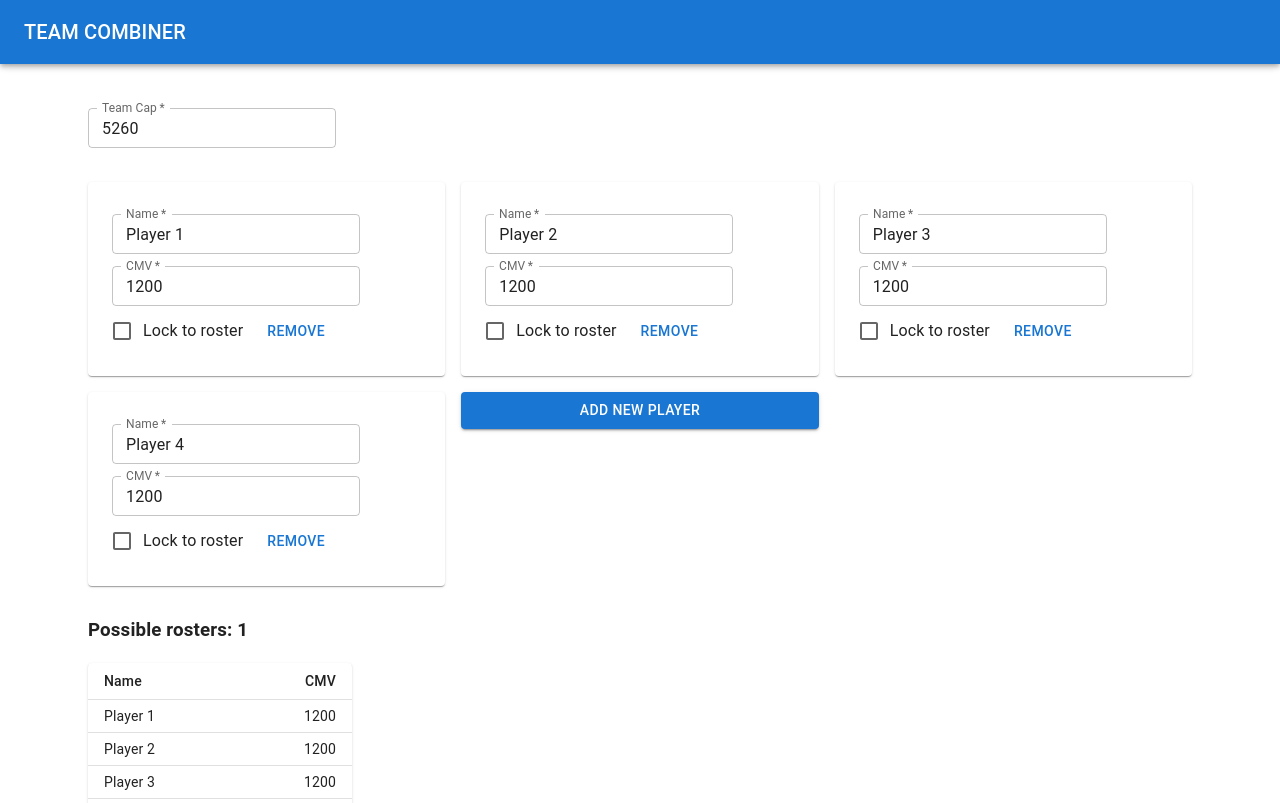
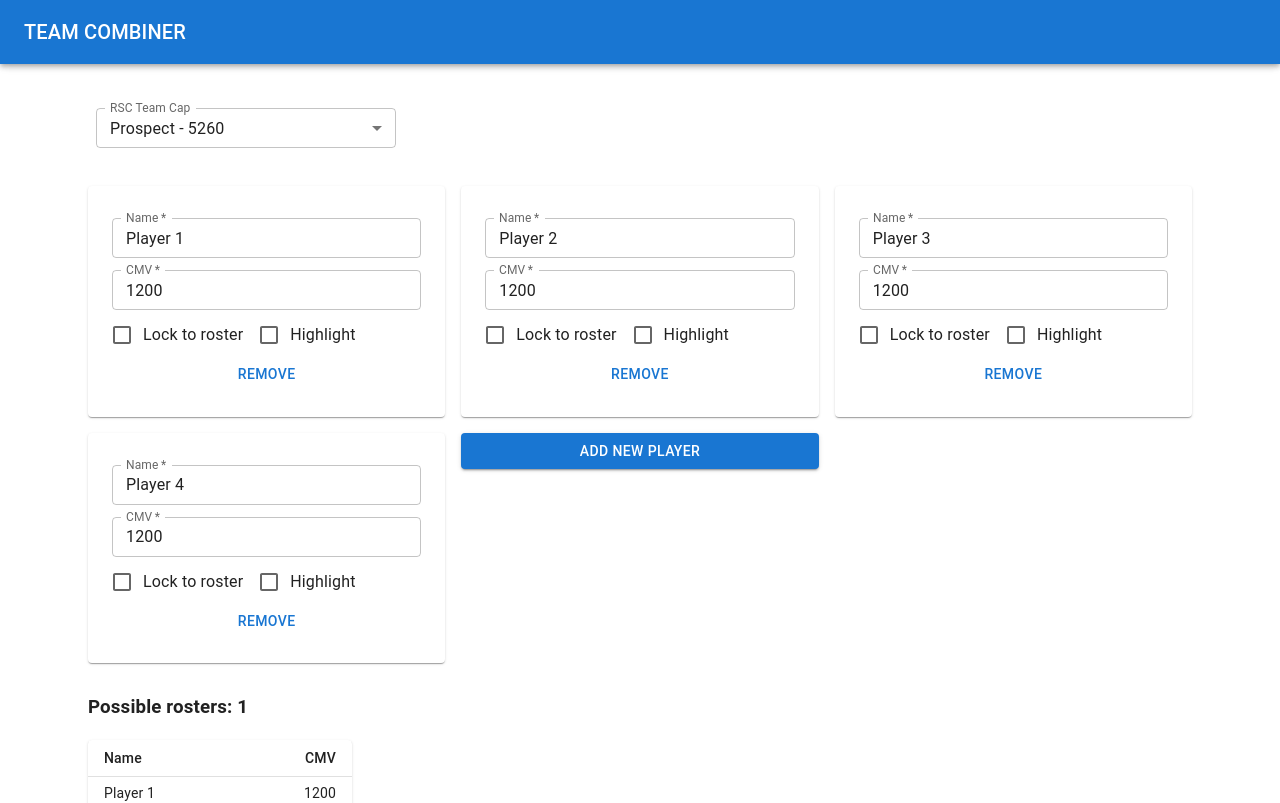
Before and after one commit to Tawga/team-combiner, a React (Create React App) app: page / in a window 1280 px wide. Shown: the top 803 px of the page. Built offline with nearby package versions, Linux system fonts and the light colour scheme.

Commit message:
Added dropdown to pick team caps.

```diff
--- a/src/InitialPlayers.js
+++ b/src/InitialPlayers.js
@@ -2,22 +2,26 @@ const initialPlayers = [
 	{
 		name: "Player 1",
 		cmv: 1200,
-        lock: false
+        lock: false,
+		highlight: false
 	},
 	{
 		name: "Player 2",
 		cmv: 1200,
-        lock: false
+        lock: false,
+		highlight: false
 	},
 	{
 		name: "Player 3",
 		cmv: 1200,
-        lock: false
+        lock: false,
+		highlight: false
 	},
 	{
 		name: "Player 4",
 		cmv: 1200,
-        lock: false
+        lock: false,
+		highlight: false
 	},
 ];
 
--- a/src/components/Combinations.js
+++ b/src/components/Combinations.js
@@ -10,6 +10,35 @@ const Combinations = () => {
 	const [teamCap, setTeamCap] = useState(5260);
 	const [players, setPlayers] = useState(initialPlayers);
 	const [possibleRosters, setPossibleRosters] = useState([]);
+
+	const combinations = (a, c) => {
+		let index = [];
+		let n = a.length;
+
+		for (let j = 0; j < c; j++) index[j] = j;
+		index[c] = n;
+
+		let ok = true;
+		let result = [];
+
+		while (ok) {
+			let comb = [];
+			for (let j = 0; j < c; j++) comb[j] = a[index[j]];
+			result.push(comb);
+
+			ok = false;
+
+			for (let j = c; j > 0; j--) {
+				if (index[j - 1] < index[j] - 1) {
+					index[j - 1]++;
+					for (let k = j; k < c; k++) index[k] = index[k - 1] + 1;
+					ok = true;
+					break;
+				}
+			}
+		}
+		return result;
+	};
 
 	const calculateTeams = useCallback(() => {
 		if (players.length < rosterSize) {
@@ -59,40 +88,11 @@ const Combinations = () => {
 		calculateTeams();
 	}, [players, calculateTeams]);
 
-	const combinations = (a, c) => {
-		let index = [];
-		let n = a.length;
-
-		for (let j = 0; j < c; j++) index[j] = j;
-		index[c] = n;
-
-		let ok = true;
-		let result = [];
-
-		while (ok) {
-			let comb = [];
-			for (let j = 0; j < c; j++) comb[j] = a[index[j]];
-			result.push(comb);
-
-			ok = false;
-
-			for (let j = c; j > 0; j--) {
-				if (index[j - 1] < index[j] - 1) {
-					index[j - 1]++;
-					for (let k = j; k < c; k++) index[k] = index[k - 1] + 1;
-					ok = true;
-					break;
-				}
-			}
-		}
-		return result;
-	};
-
 	return (
 		<React.Fragment>
 			<TeamCap teamCap={teamCap} setTeamCap={setTeamCap} />
 			<PlayerForm setPlayers={setPlayers} players={players} />
-			<Rosters legalTeams={possibleRosters} teamCap={teamCap} />
+			<Rosters possibleRosters={possibleRosters} teamCap={teamCap} />
 		</React.Fragment>
 	);
 };
--- a/src/components/PlayerForm.js
+++ b/src/components/PlayerForm.js
@@ -12,10 +12,13 @@ import {
 import Grid from "@mui/material/Unstable_Grid2";
 
 const PlayerForm = (props) => {
-	const { players, setPlayers} = props;
+	const { players, setPlayers } = props;
 
-    const addFormFields = () => {
-		setPlayers([...players, { name: "", cmv: 1200, lock: false }]);
+	const addFormFields = () => {
+		setPlayers([
+			...players,
+			{ name: "", cmv: 1200, lock: false, highlight: false },
+		]);
 	};
 
 	const removeFormFields = (i) => {
@@ -24,7 +27,7 @@ const PlayerForm = (props) => {
 		setPlayers(newFormValues);
 	};
 
-    const handleChange = (i, event) => {
+	const handleChange = (i, event) => {
 		let newFormValues = [...players];
 		if (event.target.name === "cmv") {
 			newFormValues[i][event.target.name] = Number(event.target.value);
@@ -34,11 +37,11 @@ const PlayerForm = (props) => {
 		setPlayers(newFormValues);
 	};
 
-    const lockHandler = (i, event) => {
-        let newFormValues = [...players];
-        newFormValues[i][event.target.name] = !newFormValues[i][event.target.name];
-        setPlayers(newFormValues);
-    }
+	const toggleHandler = (i, event) => {
+		let newFormValues = [...players];
+		newFormValues[i][event.target.name] = !newFormValues[i][event.target.name];
+		setPlayers(newFormValues);
+	};
 
 	return (
 		<Container maxWidth="lg" className={classes.container}>
@@ -59,6 +62,7 @@ const PlayerForm = (props) => {
 										size="small"
 										margin="dense"
 										required
+										fullWidth
 										value={player.name || ""}
 										onChange={(e) => handleChange(index, e)}
 									/>
@@ -69,6 +73,7 @@ const PlayerForm = (props) => {
 										size="small"
 										margin="dense"
 										required
+										fullWidth
 										value={player.cmv || ""}
 										onChange={(e) => handleChange(index, e)}
 									/>
@@ -76,12 +81,21 @@ const PlayerForm = (props) => {
 									<FormControlLabel
 										control={<Checkbox name="lock" checked={player.lock} />}
 										label="Lock to roster"
-                                        onClick={(e) => lockHandler(index, e)}
+										onClick={(e) => toggleHandler(index, e)}
+									/>
+
+									<FormControlLabel
+										control={
+											<Checkbox name="highlight" checked={player.highlight} />
+										}
+										label="Highlight"
+										onClick={(e) => toggleHandler(index, e)}
 									/>
 
 									<Button
 										type="button"
 										className="button remove"
+										fullWidth
 										onClick={() => removeFormFields(index)}
 									>
 										Remove
--- a/src/components/Rosters.js
+++ b/src/components/Rosters.js
@@ -5,13 +5,13 @@ import TeamCard from "./TeamCard";
 
 const Rosters = (props) => {
 
-    const {legalTeams, teamCap} = props;
+    const {possibleRosters, teamCap} = props;
 
 	return (
 		<Container maxWidth="lg">
-			<h3>Possible rosters: {legalTeams.length}</h3>
+			<h3>Possible rosters: {possibleRosters.length}</h3>
 			<Grid container spacing={2}>
-				{legalTeams.map((team, index) => {
+				{possibleRosters.map((team, index) => {
 					return (
 						<Grid key={index} xs={6} sm={4} md={3}>
 							<Card>
--- a/src/components/TeamCap.js
+++ b/src/components/TeamCap.js
@@ -1,31 +1,80 @@
-import React from 'react'
+import React, { useState } from "react";
 import classes from "./Combinations.module.css";
-import { Container, TextField } from '@mui/material'
+import {
+	Container,
+	TextField,
+	Select,
+	OutlinedInput,
+	MenuItem,
+	FormControl,
+	InputLabel,
+} from "@mui/material";
 
 const TeamCap = (props) => {
+	const tierCaps = [
+		{ name: "Premier", cap: 8800 },
+		{ name: "Master", cap: 7420 },
+		{ name: "Elite", cap: 6755 },
+		{ name: "Rival", cap: 6335 },
+		{ name: "Challenger", cap: 5975 },
+		{ name: "Prospect", cap: 5260 },
+	];
 
-    const {teamCap, setTeamCap} = props;
+	const { teamCap, setTeamCap } = props;
+	const [selectedTier, setSelectedTier] = useState(5260);
+	const [custom, setCustom] = useState(false);
 
-    const teamCapHandler = (event) => {
+	const teamCapHandler = (event) => {
 		if (event.target.value >= 0) {
 			setTeamCap(event.target.value);
 		}
 	};
 
-  return (
-    <Container maxWidth="lg" className={classes["container-top"]}>
+	const dropdownHandler = (event) => {
+		if (event.target.value === "custom") {
+			setCustom(true);
+		} else {
+			setCustom(false);
+			setTeamCap(event.target.value);
+		}
+		setSelectedTier(event.target.value);
+	};
+
+	return (
+		<Container maxWidth="lg" className={classes["container-top"]}>
+			<FormControl sx={{ m: 1, width: 300 }}>
+				<InputLabel>RSC Team Cap</InputLabel>
+				<Select
+					size="small"
+					value={selectedTier}
+					onChange={dropdownHandler}
+					input={<OutlinedInput label="RSC Team Cap" />}
+				>
+					{tierCaps.map((tier) => {
+						return (
+							<MenuItem key={tier.name} value={tier.cap}>
+								{tier.name} - {tier.cap}
+							</MenuItem>
+						);
+					})}
+					<MenuItem value={"custom"}>Custom</MenuItem>
+				</Select>
+			</FormControl>
+
+			{custom && (
 				<TextField
 					type="number"
 					name="teamCap"
-					label="Team Cap"
+					label="Custom cap"
 					size="small"
 					margin="dense"
 					required
 					value={teamCap}
 					onChange={teamCapHandler}
 				/>
-			</Container>
-  )
-}
+			)}
+		</Container>
+	);
+};
 
-export default TeamCap
+export default TeamCap;
--- a/src/components/TeamCard.js
+++ b/src/components/TeamCard.js
@@ -1,7 +1,7 @@
 import React from "react";
 import classes from "./TeamCard.module.css";
 
-import LockIcon from '@mui/icons-material/Lock';
+import LockIcon from "@mui/icons-material/Lock";
 import Table from "@mui/material/Table";
 import TableBody from "@mui/material/TableBody";
 import TableCell from "@mui/material/TableCell";
@@ -28,17 +28,20 @@ const TeamCard = (props) => {
 					<TableBody>
 						{players
 							.sort((a, b) => (a.cmv < b.cmv ? 1 : -1))
-							.map((player, index) => (
-								<TableRow
-									key={index}
-									sx={{ "&:last-child td, &:last-child th": { border: 0 } }}
-								>
-									<TableCell component="th" scope="player">
-										 {player.name} {player.lock && <LockIcon sx={{ height:12}}/>}
-									</TableCell>
-									<TableCell align="right">{player.cmv}</TableCell>
-								</TableRow>
-							))}
+							.map((player, index) => {
+								const bgColor = player.highlight ? "#b3dfaacc" : null;
+
+
+								return (
+									<TableRow key={index} sx={{ backgroundColor: bgColor }}>
+										<TableCell component="th" scope="player">
+											{player.name}{" "}
+											{player.lock && <LockIcon sx={{ height: 12 }} />}
+										</TableCell>
+										<TableCell align="right">{player.cmv}</TableCell>
+									</TableRow>
+								);
+							})}
 					</TableBody>
 					<TableHead>
 						<TableRow>
```
